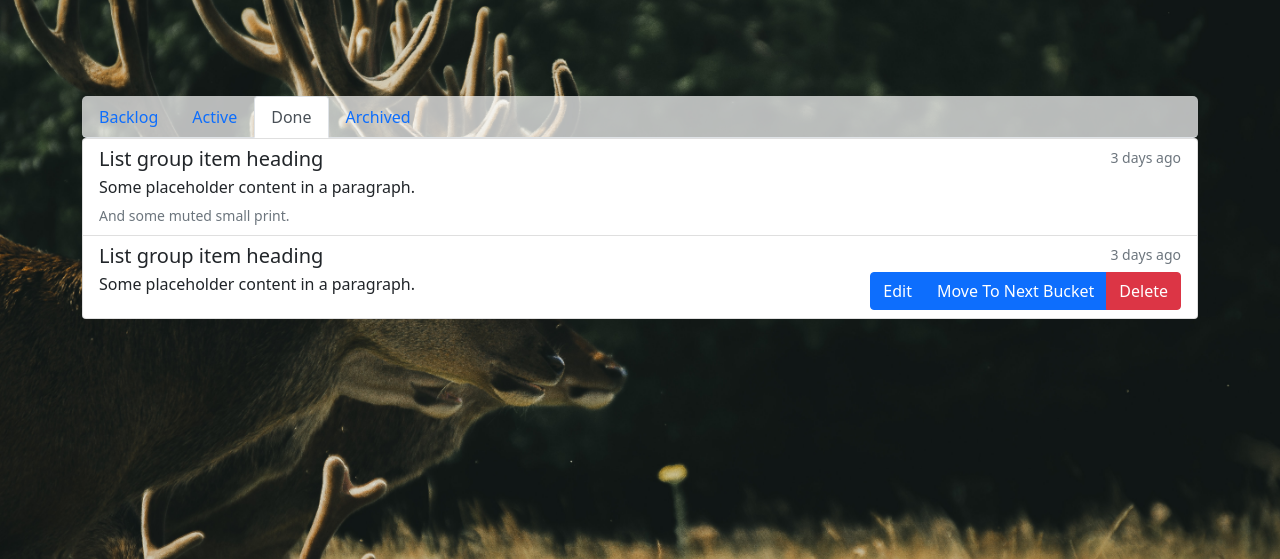
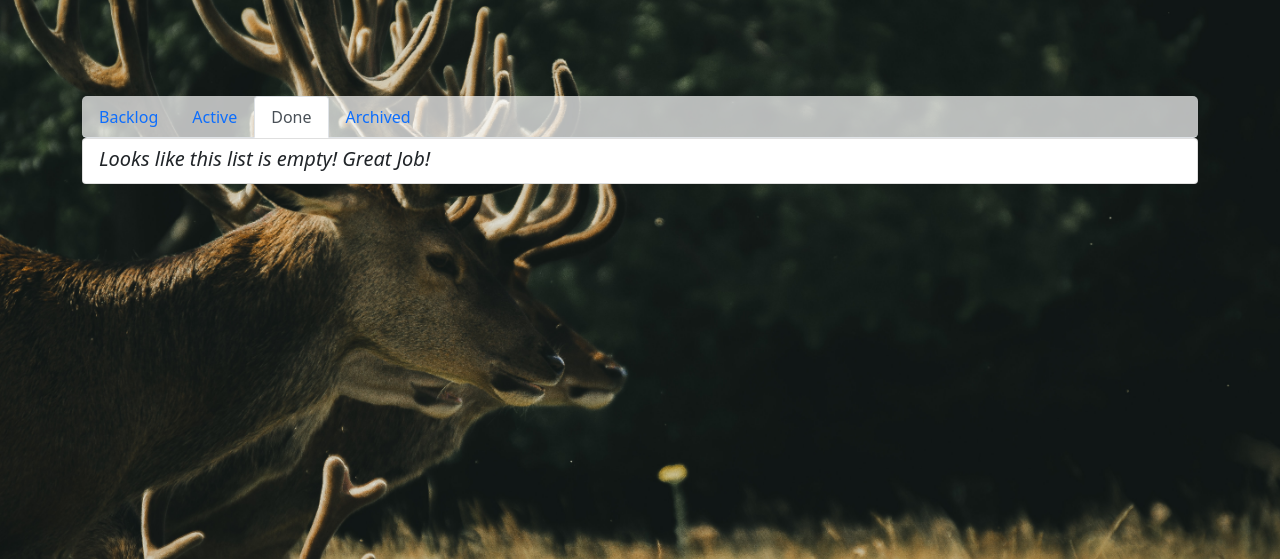
Before and after one commit to timmoti1/prog2, a Flask app: page /done in a window 1280 px wide. Shown: the part 56-615 px from the top of the page. Run offline with Flask 2, Linux system fonts and the light colour scheme.

Commit message:
added placeholder when list is empty. changed list entries to divs.

```diff
--- a/templates/index.html
+++ b/templates/index.html
@@ -57,7 +57,7 @@
         <!-- actual TODO list -->
         <div class="list-group">
           {% for item in items %}
-          <a href="#" class="list-group-item list-group-item-action" aria-current="true">
+          <div class="list-group-item list-group-item-action" aria-current="true">
             <div class="d-flex w-100 justify-content-between">
               <h5 class="mb-1">{{ item["title"] }}</h5>
               <small class="text-muted">3 days ago</small>
@@ -70,31 +70,15 @@
                 <button type="button" class="btn btn-danger">Delete</button>
               </div>
             </div>
-          </a>
+          </div>
           {% endfor %}
-          <a href="#" class="list-group-item list-group-item-action">
+          {% if items|length == 0 %}
+          <div class="list-group-item list-group-item-action">
             <div class="d-flex w-100 justify-content-between">
-              <h5 class="mb-1">List group item heading</h5>
-              <small class="text-muted">3 days ago</small>
+              <h5 class="mb-1"><em>Looks like this list is empty! Great Job!</em></h5>
             </div>
-            <p class="mb-1">Some placeholder content in a paragraph.</p>
-            <small class="text-muted">And some muted small print.</small>
-          </a>
-          <a href="#" class="list-group-item list-group-item-action">
-            <div class="d-flex w-100 justify-content-between">
-              <h5 class="mb-1">List group item heading</h5>
-              <small class="text-muted">3 days ago</small>
-            </div>
-            <div class="d-flex w-100 justify-content-between">
-              <p class="mb-1">Some placeholder content in a paragraph.</p>
-              <div class="btn-group" role="group" aria-label="Basic example">
-                <button type="button" class="btn btn-primary">Edit</button>
-                <button type="button" class="btn btn-primary">Move To Next Bucket</button>
-                <button type="button" class="btn btn-danger">Delete</button>
-              </div>
-            </div>
-
-          </a>
+          </div>
+          {% endif %}
         </div>
       </div>
     </div>
```
